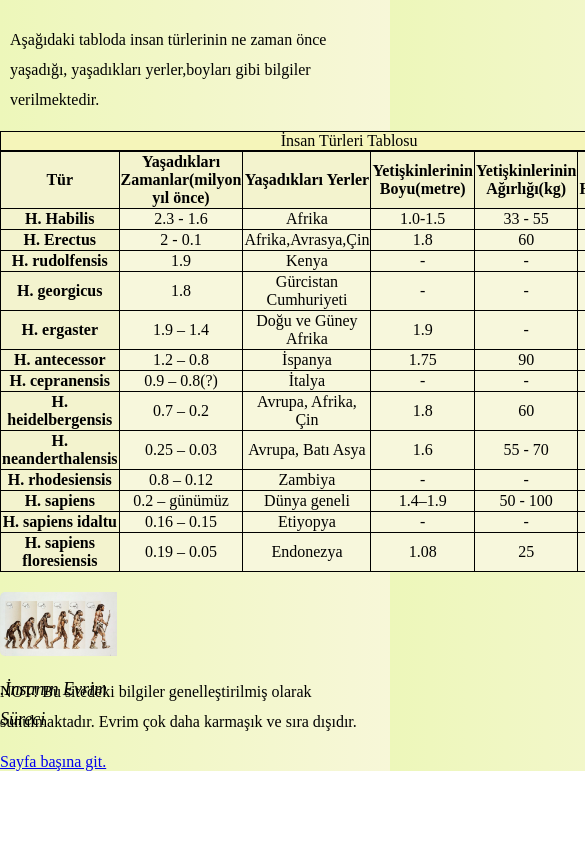
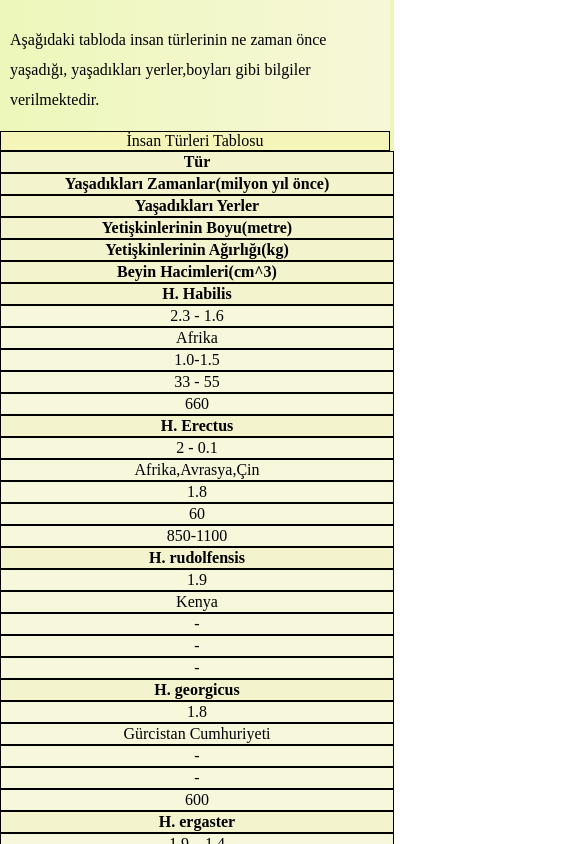
Before and after one commit to OzgurdoTX/Ozgur_Kotbas.github.io, a plain HTML site: page index.html in a window 390 px wide. Shown: the part 1400-2244 px from the top of the page, 585 px wide, since content can reach past the window. Before the commit the page ends 2171 px from the top, so only its background shows below. Drawn offline with Linux system fonts and the light colour scheme.

Commit message:
Update index.html

```diff
--- a/index.html
+++ b/index.html
@@ -44,12 +44,6 @@
             #Not{
                 position:relative;
                 bottom: 1%;
-            }
-
-             .tablo{
-              width: 80%;
-              margin: 5px 0px;
-              height: 10%;
             }
             th, td {
              border:1px solid black;
@@ -113,6 +107,11 @@
             width: 100%;
             margin: 3% 0;
            }
+            @media (max-width: 768px) {
+           table th, table td {
+          display: block;
+         width: 100%;
+         }
 
         </style>
         <!-- Tablo düzeni style içinde oluşturulmutur. -->
```
